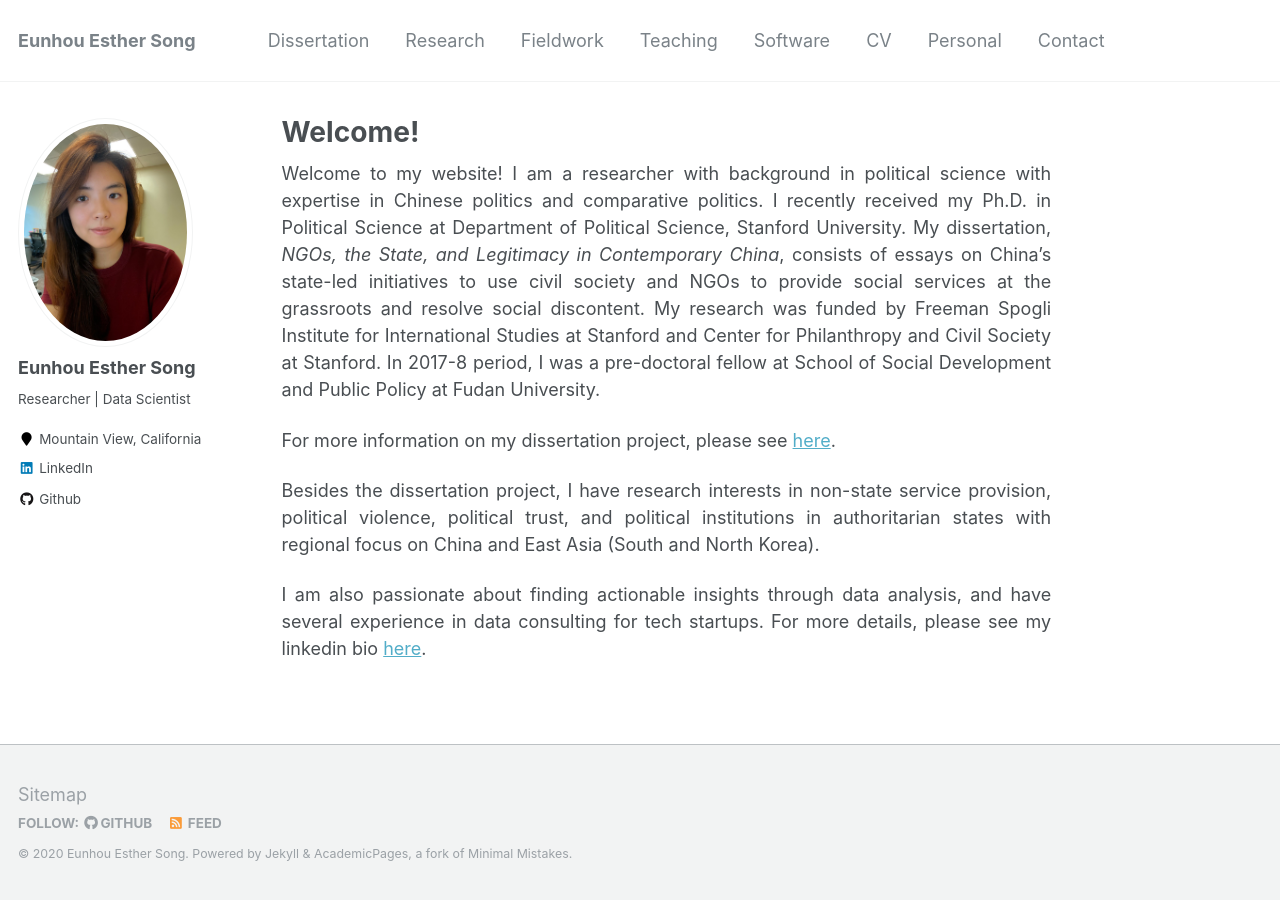
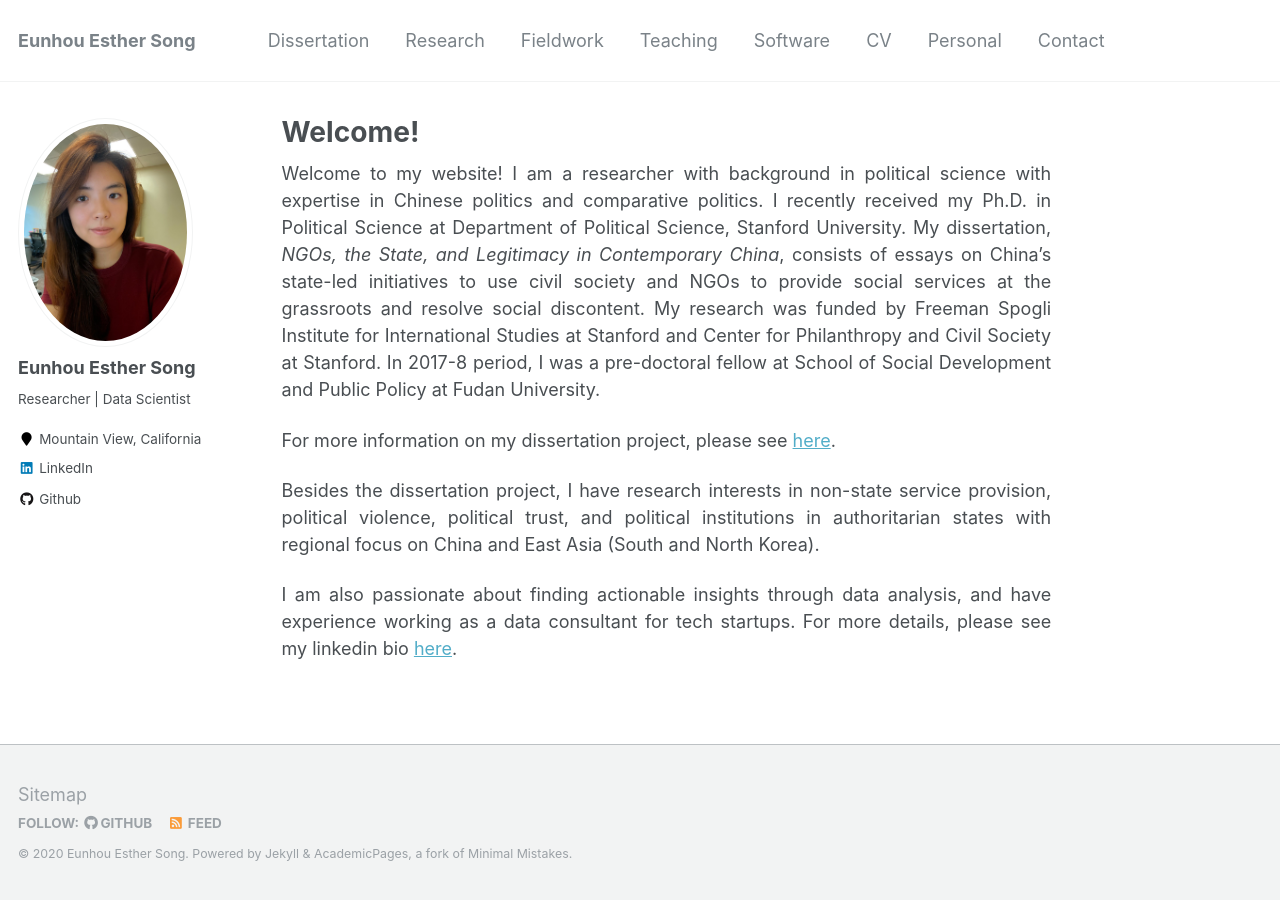
Before and after one commit to ehsong/ehsong.github.io, a Jekyll site: the page built from _pages/about.md, in a window 1280 px wide. Built offline with Jekyll 4.4.1, drawn with Linux system fonts in a browser that asks for light colours.

Commit message:
Update about.md

```diff
--- a/_pages/about.md
+++ b/_pages/about.md
@@ -14,4 +14,4 @@ For more information on my dissertation project, please see [here](/dissertation
 
 Besides the dissertation project, I have research interests in non-state service provision, political violence, political trust, and political institutions in authoritarian states with regional focus on China and East Asia (South and North Korea).
 
-I am also passionate about finding actionable insights through data analysis, and have several experience in data consulting for tech startups. For more details, please see my linkedin bio [here](https://www.linkedin.com/in/eunhou-esther-song/).
+I am also passionate about finding actionable insights through data analysis, and have experience working as a data consultant for tech startups. For more details, please see my linkedin bio [here](https://www.linkedin.com/in/eunhou-esther-song/).
```
